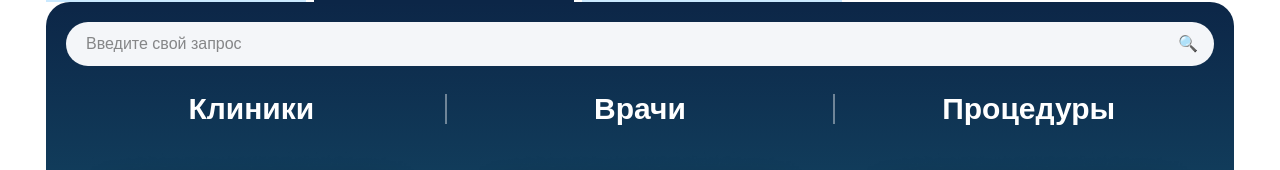
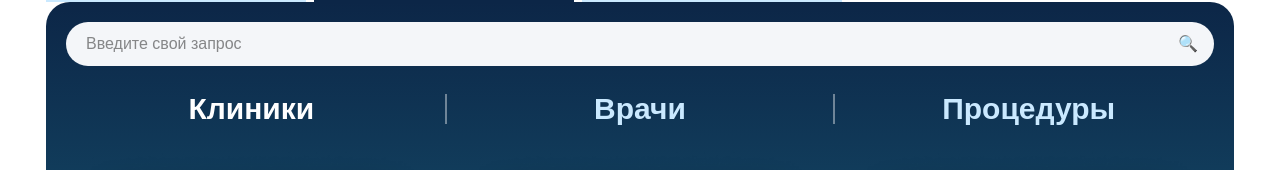
Before and after one commit to raimkulovbaiel1/imbir-next, a Next.js app: page /ProfileTabs in a window 1280 px wide. Both pictures are taken after a click on the button "Сохраненное". Shown: the part 394-564 px from the top of the page. Built offline with nearby package versions, Linux system fonts and the light colour scheme.

Commit message:
added to refact

```diff
--- a/src/widgets/Profile-tabs/ui/ProfileTabs.tsx
+++ b/src/widgets/Profile-tabs/ui/ProfileTabs.tsx
@@ -1,37 +1,31 @@
+
 "use client";
-
 import clsx from "clsx";
 import { useState } from "react";
-
 import SavedCard from "@/entities/saved-card/ui/SavedCard";
 import UserInfo from "@/entities/user/ui/UserInfo";
 import UserStatus from "@/widgets/user-status/ui/user-status";
 import ReviewCard from "@/entities/review-card/ui/ReviewCard";
 import Appointment from "@/features/appointment-tabs/ui/AppointmentTabs"
-
+import ProcedureDoc from "@/entities/ProcedureDoc/ui/ProcedureDoc"
 
 const savedCards = [1, 2, 3, 4, 5, 6];
 const reviews = [1, 2, 3];
-
 const tabClass = (active: boolean) =>
   clsx(
     `
     min-w-[140px]
     sm:min-w-[180px]
     md:w-[260px]
-
     h-[45px]
     sm:h-[52px]
     md:h-[60px]
-
     rounded-t-[14px]
     md:rounded-t-[18px]
-
     font-semibold
     text-[13px]
     sm:text-[16px]
     md:text-[22px]
-
     transition
     flex
     items-center
@@ -43,10 +37,9 @@ const tabClass = (active: boolean) =>
       ? "bg-[#0C2647] text-white"
       : "bg-[#CAE9FF] text-[#0C2647]"
   );
-
 export default function ProfileTabs() {
   const [tab, setTab] = useState("history");
-
+  const [savedTab, setSavedTab] = useState("clinics");
   return (
     <div className="w-full overflow-hidden">
       <UserInfo />
@@ -66,7 +59,6 @@ export default function ProfileTabs() {
         >
           Сохраненное
         </button>
-
         <button
           type="button"
           onClick={() => setTab("reviews")}
@@ -75,7 +67,6 @@ export default function ProfileTabs() {
           Отзывы
         </button>
       </div>
-
       {/* MAIN BLOCK */}
       <div
         className=" rounded-[18px] md:rounded-[24px] bg-gradient-to-b  from-[#0C2647] to-[#2AA7B8] p-3 sm:p-4  md:p-5 " >
@@ -88,16 +79,39 @@ export default function ProfileTabs() {
             🔍
           </span>
         </div>
-
         {/* TOP MENU */}
         {(tab === "saved" || tab === "reviews") && (
           <div
-            className=" mb-5 flex items-center justify-between  gap-2  text-white font-semibold text-[12px] sm:text-[16px]  md:text-[30px]" >
-            <span className="flex-1 text-center">Клиники</span>
+            className="mb-5 flex items-center justify-between  gap-2 font-semibold  text-[12px] sm:text-[16px] md:text-[30px]">
+            <button
+              onClick={() => setSavedTab("clinics")}
+              className={clsx(
+                "flex-1 text-center transition text-[#CAE9FF]",
+                savedTab === "clinics" && "text-white"
+              )}
+            >
+              Клиники
+            </button>
             <div className="h-[20px] md:h-[30px] w-[2px] bg-white/40" />
-            <span className="flex-1 text-center">Врачи</span>
+            <button
+              onClick={() => setSavedTab("doctors")}
+              className={clsx(
+                "flex-1 text-center transition text-[#CAE9FF]",
+                savedTab === "doctors" && "text-white"
+              )}
+            >
+              Врачи
+            </button>
             <div className="h-[20px] md:h-[30px] w-[2px] bg-white/40" />
-            <span className="flex-1 text-center">Процедуры</span>
+            <button
+              onClick={() => setSavedTab("procedures")}
+              className={clsx(
+                "flex-1 text-center transition text-[#CAE9FF]",
+                savedTab === "procedures" && "text-white"
+              )}
+            >
+              Процедуры
+            </button>
           </div>
         )}
         {/* HISTORY */}
@@ -106,16 +120,32 @@ export default function ProfileTabs() {
             <Appointment />
           </div>
         )}
-
         {/* SAVED */}
         {tab === "saved" && (
-          <div className="grid grid-cols-2 gap-4 lg:grid-cols-3">
-            {savedCards.map((item) => (
-              <SavedCard key={item} />
-            ))}
-          </div>
+          <>
+            {savedTab === "clinics" && (
+              <div className="grid grid-cols-2 gap-4 lg:grid-cols-3">
+                {savedCards.map((item) => (
+                  <SavedCard key={item} />
+                ))}
+              </div>
+            )}
+            {savedTab === "doctors" && (
+              <div className="grid grid-cols-2 gap-4 lg:grid-cols-3">
+                {savedCards.map((item) => (
+                  <ProcedureDoc key={item} />
+                ))}
+              </div>
+            )}
+            {savedTab === "procedures" && (
+              <div className="grid grid-cols-2 gap-4 lg:grid-cols-3">
+                {savedCards.map((item) => (
+                  <SavedCard key={item} />
+                ))}
+              </div>
+            )}
+          </>
         )}
-
         {/* REVIEWS */}
         {tab === "reviews" && (
           <div className="flex flex-col gap-4">
```
